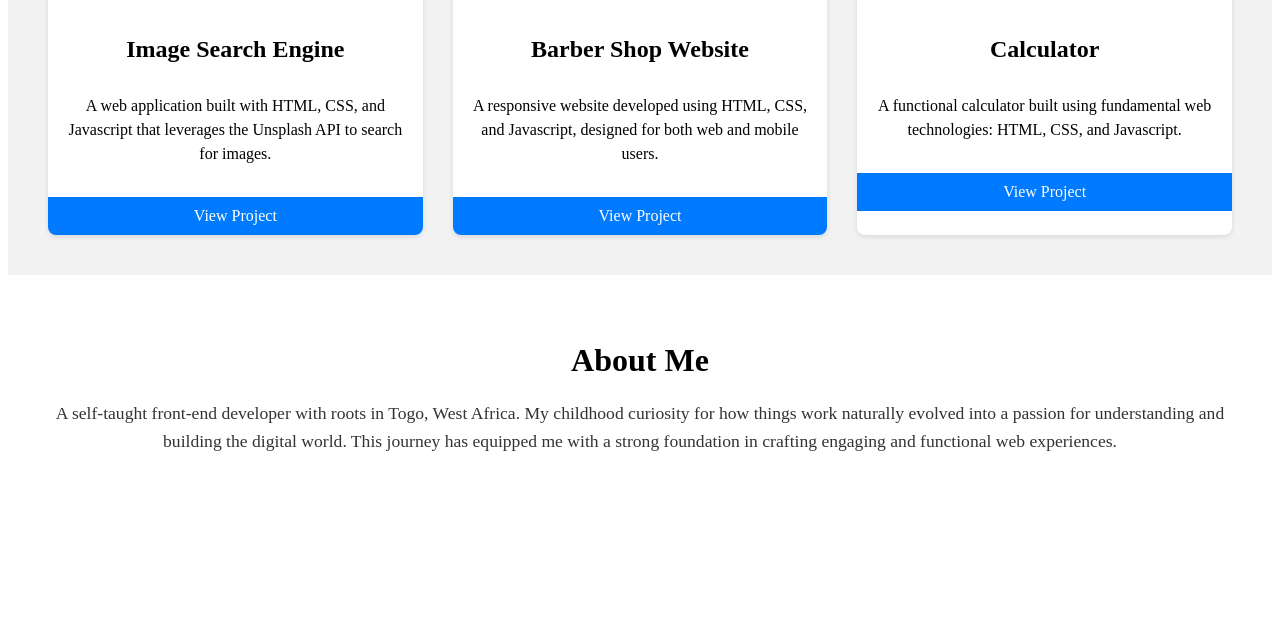
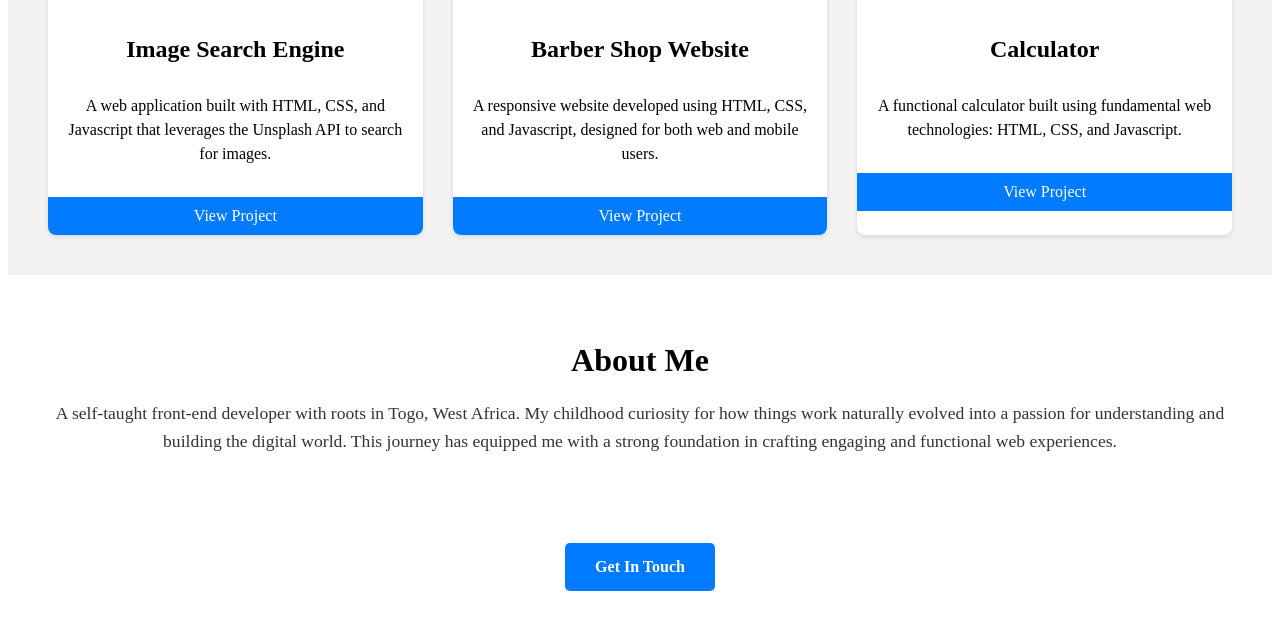
Before and after one commit to agbagerard/portfolio, a plain HTML site: page index.html in a window 1280 px wide. Shown: the part 646-1275 px from the top of the page. Before the commit the page ends 1167 px from the top, so only its background shows below. Drawn offline with Linux system fonts and the light colour scheme.

Commit message:
call to action section

```diff
--- a/index.html
+++ b/index.html
@@ -72,5 +72,9 @@
 				web experiences.
 			</p>
 		</section>
+		<!-- Get in touch -->
+		<div class="call-to-action">
+			<a href="contact.html" class="button">Get In Touch</a>
+		</div>
 	</body>
 </html>
--- a/style.css
+++ b/style.css
@@ -129,3 +129,24 @@
 	font-size: 1.1em;
 	color: #333;
 }
+
+/* GET IN TOUCH */
+.call-to-action {
+	text-align: center;
+	padding: 30px 0;
+}
+
+.button {
+	display: inline-block;
+	background-color: #007bff;
+	color: white;
+	padding: 15px 30px;
+	text-decoration: none;
+	border-radius: 5px;
+	font-weight: bold;
+	transition: background-color 0.3s ease;
+}
+
+.button:hover {
+	background-color: #0056b3;
+}
```
